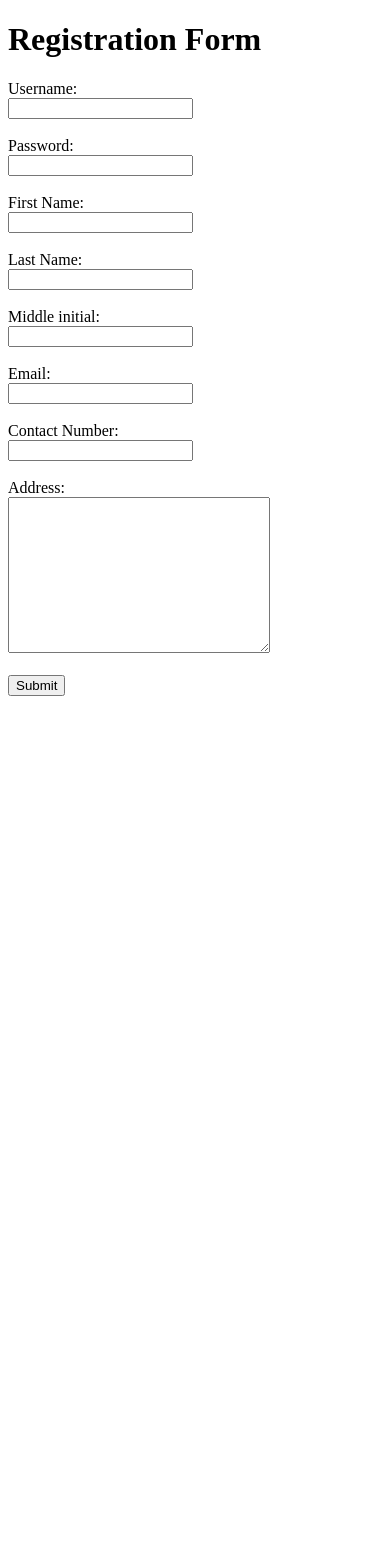
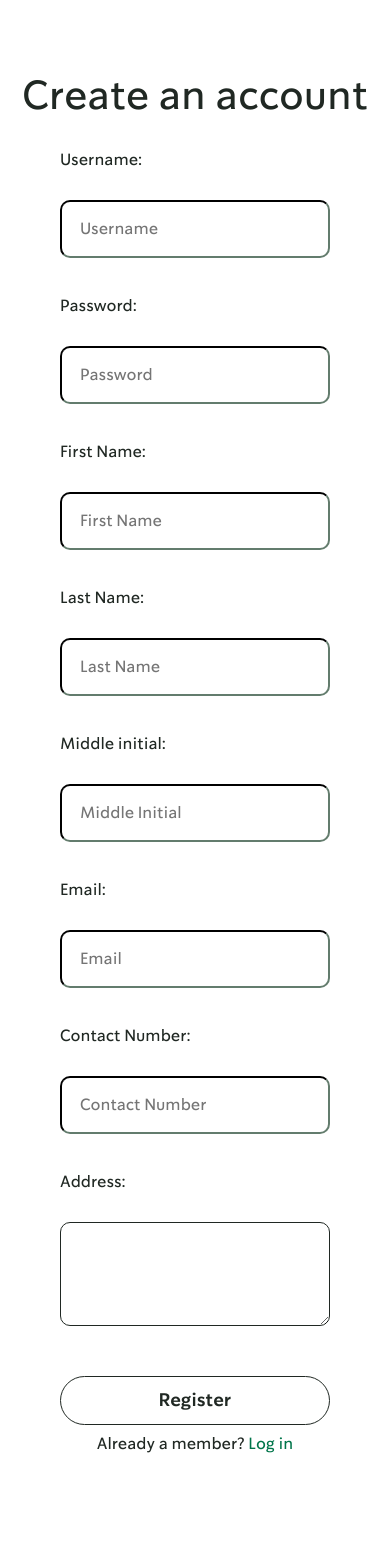
Before and after one commit to Javl1n/Starbucks_Replica, a PHP site: page /register.php in a window 390 px wide. Before the commit the page ends 696 px from the top, so only its background shows below. Run offline with PHP 8.4, Linux system fonts and the light colour scheme.

Commit message:
register commit

```diff
--- a/bootstrap.php
+++ b/bootstrap.php
@@ -1,2 +1,2 @@
 <?php
-$bootstrap = '<link href="./css/bootstrap.min.css" rel="stylesheet" integrity="sha384-GLhlTQ8iRABdZLl6O3oVMWSktQOp6b7In1Zl3/Jr59b6EGGoI1aFkw7cmDA6j6gD" crossorigin="anonymous"><link href="main.css" rel="stylesheet">';
+$bootstrap = '<link href="./css/bootstrap.min.css" rel="stylesheet"><link href="main.css" rel="stylesheet">';
--- a/dbregister.php
+++ b/dbregister.php
@@ -44,8 +44,7 @@
 
         $query = mysqli_query($conn, $sql);
         if ($query) {
-            echo 'Entry Successful <br>';
-            echo "<a href = 'index.php'>Log in page</a>";
+            header('location:index.php');
         } else {
             echo 'Error Occurred';
         }
--- a/main.css
+++ b/main.css
@@ -150,3 +150,9 @@
   border-radius: 100vh;
   height: 110px;
 }
+
+.menu-display{
+  border-radius: 100vh;
+  zoom: 50%;
+  width: 100%;
+}
--- /dev/null
+++ b/register.css
@@ -0,0 +1,103 @@
+@import url(./ASSETS/Font/SoDo-Sans/stylesheet.css);
+
+:root {
+    --green: 160, 100, 22;
+    --green-hex: #00704b;
+    --black: 45, 11, 14;
+    --black-hex: #202823;
+    --beige: 11, 71, 72;
+    --full-green: hsl(var(--green));
+}
+body
+{
+  font-family:'Open Sans', sans-serif;
+  background: #fff;
+  background: #fff;
+  color:whitesmoke;
+}
+
+
+h1{
+    text-align: center;
+    color: var(--black-hex);
+}
+
+
+form{
+    width:30rem;
+    margin: auto;
+    color:var(--black-hex);
+    background-color: white;
+    border-radius: 12px;
+    border: var(--black-hex);
+    padding: 20px 25px;
+}
+
+input, textarea{
+    width: 100%;
+    margin: 20px 0;
+    border-radius: 10px;
+    padding: 15px 18px;
+    box-sizing: border-box;
+    border-color: var(--black-hex);
+  }
+
+button {
+    background-color: #00754a;
+    color: white;
+    padding: 14px 20px;
+    border-radius: 5100vh;
+    margin: 7px 0;
+    width: 100%;
+    font-size: 18px;
+  }
+
+
+.headingsContainer{
+    text-align: center;
+}
+
+.headingsContainer p{
+    color: gray;
+}
+.mainContainer{
+    padding: 16px;
+}
+
+
+.subcontainer{
+    display: flex;
+    flex-direction: row;
+    align-items: center;
+    justify-content: space-between;
+}
+
+.subcontainer a{
+    font-size: 16px;
+    margin-bottom: 12px;
+}
+  .register{
+    color: var(--black-hex);
+    text-align: center;
+  }
+
+  .register a{
+    color: #00754a;
+  }
+
+  .register a:link{
+    text-decoration: none;
+  }
+
+  /* Media queries for the responsiveness of the page */
+  @media screen and (max-width: 600px) {
+    form{
+      width: 25rem;
+    }
+  }
+
+  @media screen and (max-width: 400px) {
+    form{
+      width: 20rem;
+    }
+  }
--- a/register.php
+++ b/register.php
@@ -1,3 +1,9 @@
+<?php
+
+include('bootstrap.php');
+
+?>
+
 <!DOCTYPE html>
 <html lang="en">
 
@@ -6,40 +12,69 @@
     <meta http-equiv="X-UA-Compatible" content="IE=edge">
     <meta name="viewport" content="width=device-width, initial-scale=1.0">
     <title>Registration Form</title>
+    <?php echo $bootstrap; ?>
+    <link rel="stylesheet" type="text/css" href="register.css">
 </head>
 
 <body>
+    <br>
+    <br>
+    <br>
     <div>
-        <h1>Registration Form</h2>
+        <h1>Create an account</h2>
     </div>
     <form action="dbregister.php" method="POST">
-        <label for="username">Username:</label><br>
-        <input type="text" name="username" id="username" required><br><br>
 
-        <label for="pass_word">Password:</label><br>
-        <input type="password" name="pass_word" id="pass_word" required><br><br>
+        <div class="form-group">
+            <label for="username">Username:</label><br>
+            <input type="text" name="username" id="username" placeholder="Username" required>
+        </div>
 
-        <label for="first_name">First Name:</label><br>
-        <input type="text" name="first_name" id="first_name" required><br><br>
-
-        <label for="last_name">Last Name:</label><br>
-        <input type="text" name="last_name" id="last_name" required><br><br>
-
-        <label for="middle_initial">Middle initial:</label><br>
-        <input type="text" name="middle_initial" id="middle_initial" required><br><br>
-
-        <label for="email">Email:</label><br>
-        <input type="email" name="email" id="email" required><br><br>
-
-        <label for="contact_number">Contact Number:</label><br>
-        <input type="contact_number" name="contact_number" id="contact_number" required><br><br>
-
-        <label for="address_information">Address:</label><br>
-        <textarea name="address_information" id="address_information" cols="30" rows="10"></textarea><br><br>
+        <div class="form-group">
+            <label for="pass_word">Password:</label><br>
+            <input type="password" name="pass_word" id="pass_word" placeholder="Password" required>
+        </div>
 
 
-        <input type="submit" name="submit" id="submit">
+
+        <div class="form-group">
+            <label for="first_name">First Name:</label><br>
+            <input type="text" name="first_name" id="first_name" placeholder="First Name" required>
+        </div>
+        <div class="form-group">
+            <label for="last_name">Last Name:</label><br>
+            <input type="text" name="last_name" id="last_name" placeholder="Last Name" required>
+        </div>
+        <div class="form-group">
+            <label for="middle_initial">Middle initial:</label><br>
+            <input type="text" name="middle_initial" id="middle_initial" placeholder="Middle Initial" required>
+        </div>
+
+
+        <div class="form-group">
+            <label for="email">Email:</label><br>
+            <input type="text" name="email" id="email" placeholder="Email" required>
+        </div>
+
+        <div class="form-group">
+            <label for="contact_number">Contact Number:</label><br>
+            <input type="text" name="contact_number" id="contact_number" placeholder="Contact Number" required>
+        </div>
+
+        <div class="form-group">
+            <label for="address_information">Address:</label><br>
+            <textarea name="address_information" id="address_information" cols="45" rows="3" placeholder="Address">
+            </textarea>
+        </div>
+
+
+        <button type="submit" class="nav-button green-button" name='submit'>Register</button>
+
+        <p class="register">Already a member? <a href="index.php">Log in</a></p>
     </form>
+    <br>
+    <br>
+    <br>
 </body>
 
 </html>
```
Also changed, not shown: Database/starbucks.sql (deleted, +0 -111 lines), index.php (+0 -26 lines), menu.php (+27 -14 lines), to dos.txt (+2 -9 lines), ASSETS/menus/Oleato Caffé Latte with Oatmilk.png, ASSETS/menus/Oleato™ Iced Shaken Espresso with Oatmilk and Toffeenut.png.
